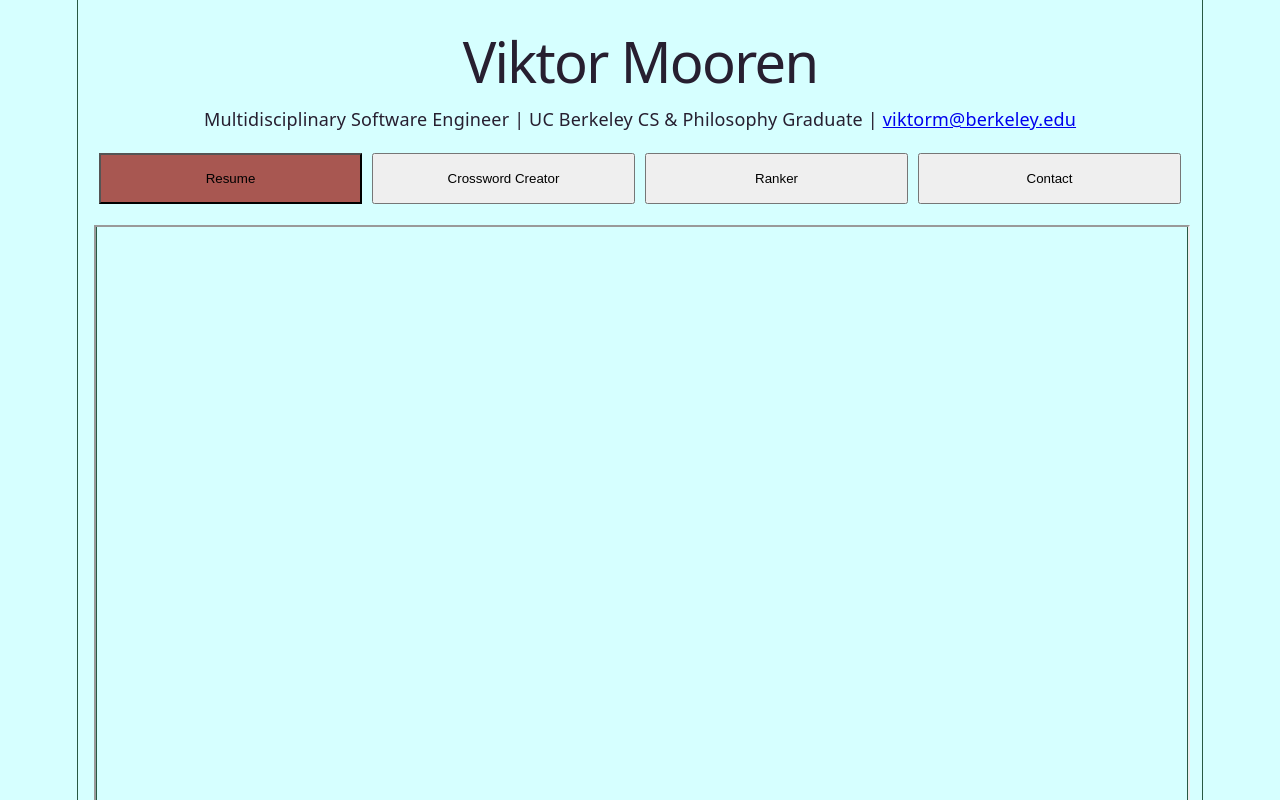
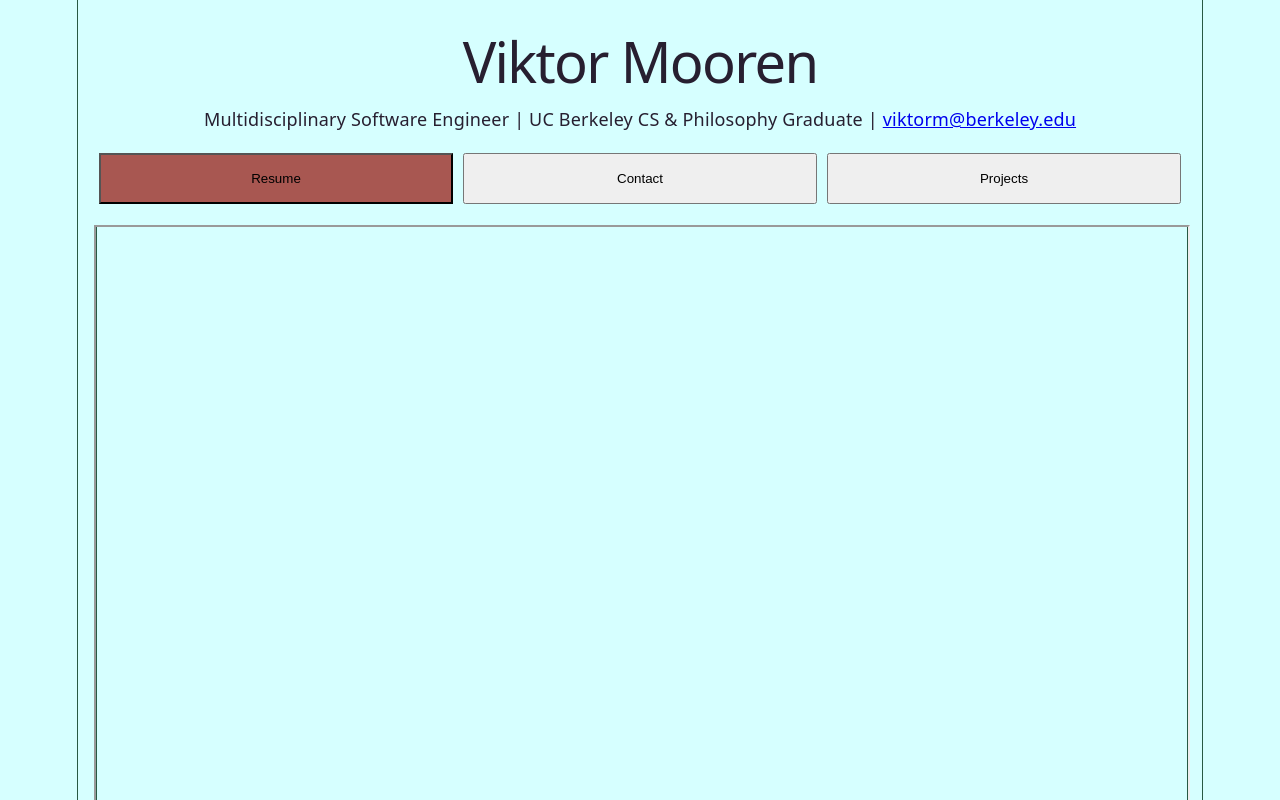
Before and after one commit to Careful-Zebra/portfolio, a React app: page / in a window 1280 px wide. Shown: the top 800 px of the page. Built offline with nearby package versions, Linux system fonts and the light colour scheme; the HTML template or start-up script is replaced by a standard one.

Commit message:
Added project sub-tabs

```diff
--- a/src/App.tsx
+++ b/src/App.tsx
@@ -2,7 +2,7 @@ import Hero from './components/Hero.tsx'
 import './App.css'
 import Contact from './components/Contact.tsx'
 import Resume from './components/Resume.tsx'
-import ProjectCard from './components/ProjectCard.tsx'
+import Projects from './components/Projects.tsx'
 import { useState } from 'react'
 
 function App() {
@@ -10,9 +10,8 @@ function App() {
     const [activeTab, setActiveTab] = useState('resume')
     const tabs = [
         {id: 'resume', label:'Resume'},
-        {id: 'crossword', label: 'Crossword Creator'},
-        {id: 'ranker', label: 'Ranker'},
-        {id: 'contact', label: 'Contact'}
+        {id: 'contact', label: 'Contact'},
+        {id: 'projects', label: 'Projects'}
     ]
 
 
@@ -31,21 +30,10 @@ function App() {
             ))}
           </nav>
 
+          {activeTab === 'resume' && <Resume />}
 
-          {activeTab === 'resume' && <Resume />}
-          {activeTab === 'crossword' && <ProjectCard
-            title="Crossword Creator"
-            description="A tool for creating crosswords."
-            repoURL='https://github.com/Careful-Zebra/crossword_creator'
-            liveURL='https://guarded-harbor-66706-11d0f678019c.herokuapp.com/'
-            imageURL='/croscreator.png'
-            />}
-          {activeTab === 'ranker' && <ProjectCard
-            title="Ranker"
-            description='A client-side app to rank anything any way you want. Rankings are encoded entirely in a shareable URL allowing it to host as static files'
-            liveURL='https://main.dos1qc9suga1q.amplifyapp.com/#/'
-            embedURL='https://main.dos1qc9suga1q.amplifyapp.com/#/'
-            />}
+          {activeTab === 'projects' && <Projects />}
+
           {activeTab === 'contact' && <Contact />}
 
     </>
--- /dev/null
+++ b/src/components/Projects.tsx
@@ -0,0 +1,43 @@
+import { useState } from 'react'
+import ProjectCard from './ProjectCard.tsx'
+
+export default function Projects() {
+
+    const [activeProject, setActiveProject] = useState('crossword')
+    const tabs = [
+        {id: 'crossword', label: 'Crossword Creator'},
+        {id: 'ranker', label: 'Ranker'}
+    ]
+
+    return(
+        <>
+            <nav className="tabs">
+            {tabs.map((tab) => (
+                <button
+                    key={tab.id}
+                    className={activeProject === tab.id ? 'active' : ''}
+                    onClick={() => setActiveProject(tab.id)}
+                >
+                    {tab.label}
+                </button>
+            ))}
+            </nav>
+
+            {activeProject === 'crossword' && <ProjectCard
+                title="Crossword Creator"
+                description="A tool for creating crosswords."
+                repoURL='https://github.com/Careful-Zebra/crossword_creator'
+                liveURL='https://guarded-harbor-66706-11d0f678019c.herokuapp.com/'
+                imageURL='/croscreator.png'
+            />}
+
+            {activeProject === 'ranker' && <ProjectCard
+                title="Ranker"
+                description='A client-side app to rank anything any way you want. Rankings are encoded entirely in a shareable URL allowing it to host as static files'
+                liveURL='https://main.dos1qc9suga1q.amplifyapp.com/#/'
+                embedURL='https://main.dos1qc9suga1q.amplifyapp.com/#/'
+            />}
+
+        </>
+    )
+}
```
